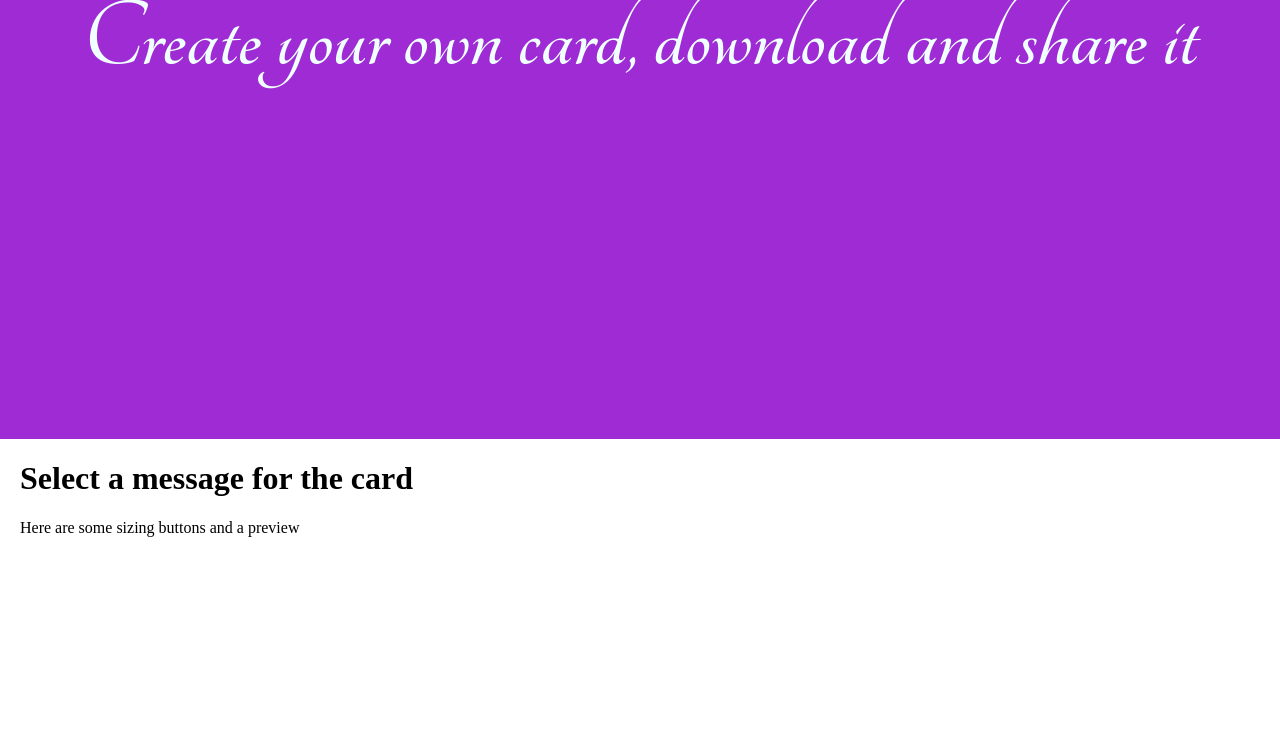
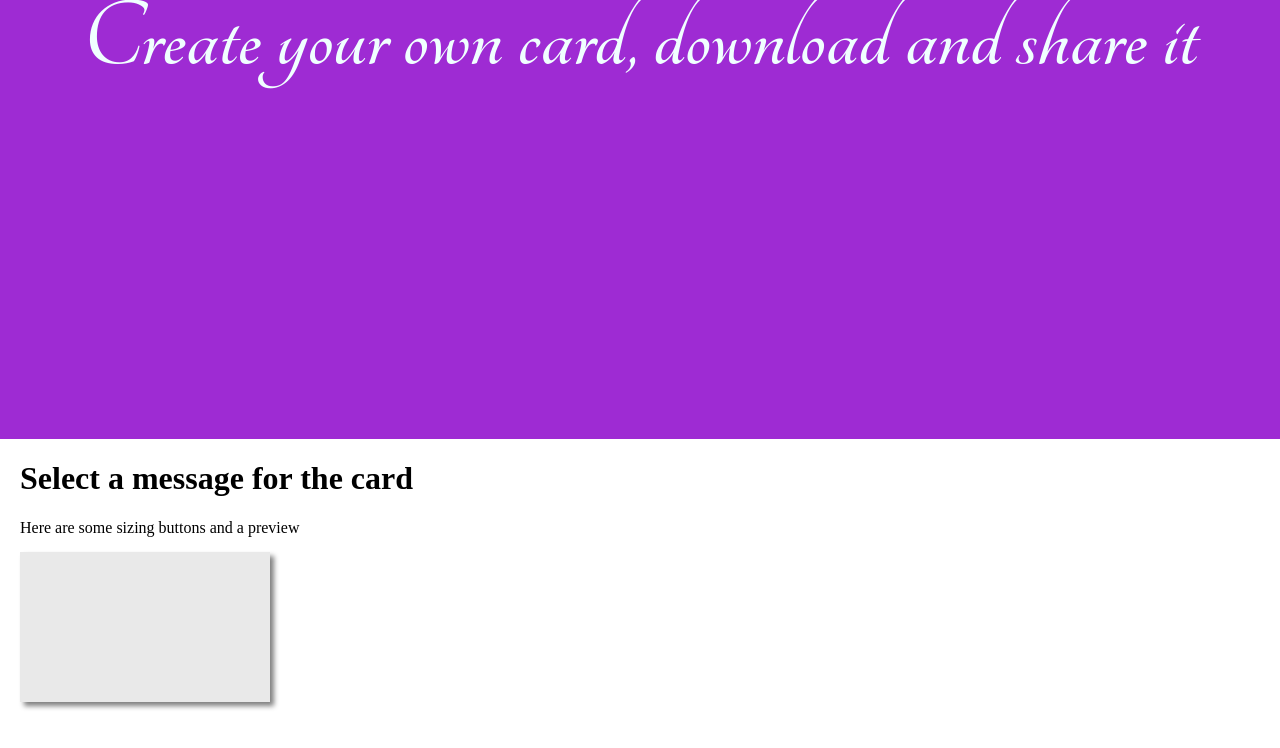
Before and after one commit to CJFWeatherhead/ecard-generator-1, a React (Vite) app: page / in a window 1280 px wide. Shown: the part 361-1109 px from the top of the page. Built offline with nearby package versions, Linux system fonts and the light colour scheme.

Commit message:
Added a preview card for reviewing how the card looks after selecting a quote

```diff
--- /dev/null
+++ b/src/components/quotes/QuotePreview.css
@@ -0,0 +1,7 @@
+#preview-card {
+    width: 250px;
+    height: 150px;
+    background-color: #e9e9e9;
+    box-shadow: 4px 4px 5px grey;
+    margin-top: 15px;
+}
--- a/src/components/quotes/QuotePreview.js
+++ b/src/components/quotes/QuotePreview.js
@@ -1,9 +1,12 @@
 import React from 'react'
+
+import './QuotePreview.css'
 
 const QuotePreview = () => {
     return (
         <div className="preview">
             Here are some sizing buttons and a preview
+            <div id="preview-card"></div>
         </div>
     )
 }
--- a/src/components/quotes/Quotes.js
+++ b/src/components/quotes/Quotes.js
@@ -0,0 +1,5 @@
+"Nothing is impossible, the word itself says I'm possible - Audrey Hepburn"
+"The best preparation for tomorrow is doing your best today - H. Jackson Brown, Jr."
+"Change your thoughts and you change your world - Norman Vincent Peale"
+"It might be stormy now, but it can't rain forever - Anonymous"
+"Hardships often prepare ordinary people for an extraordinary destiny - C.S. Lewis"
```
